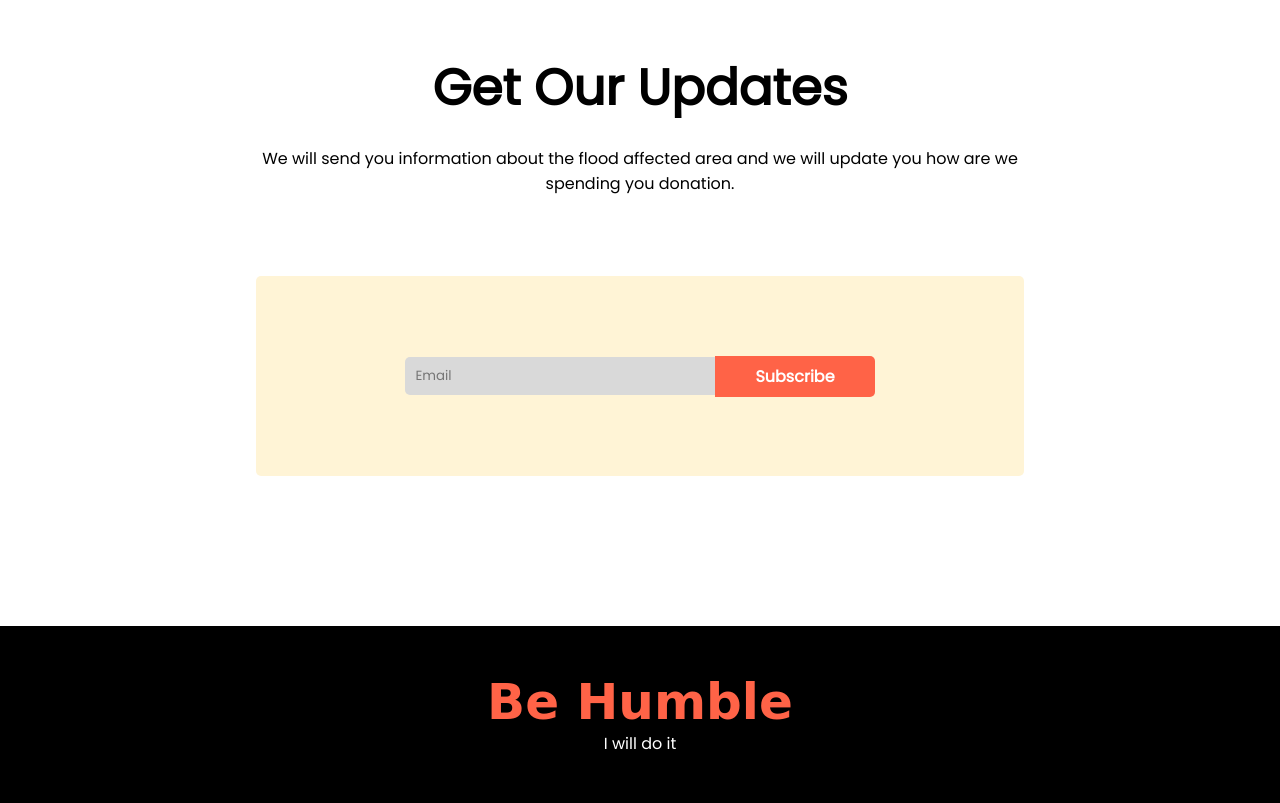
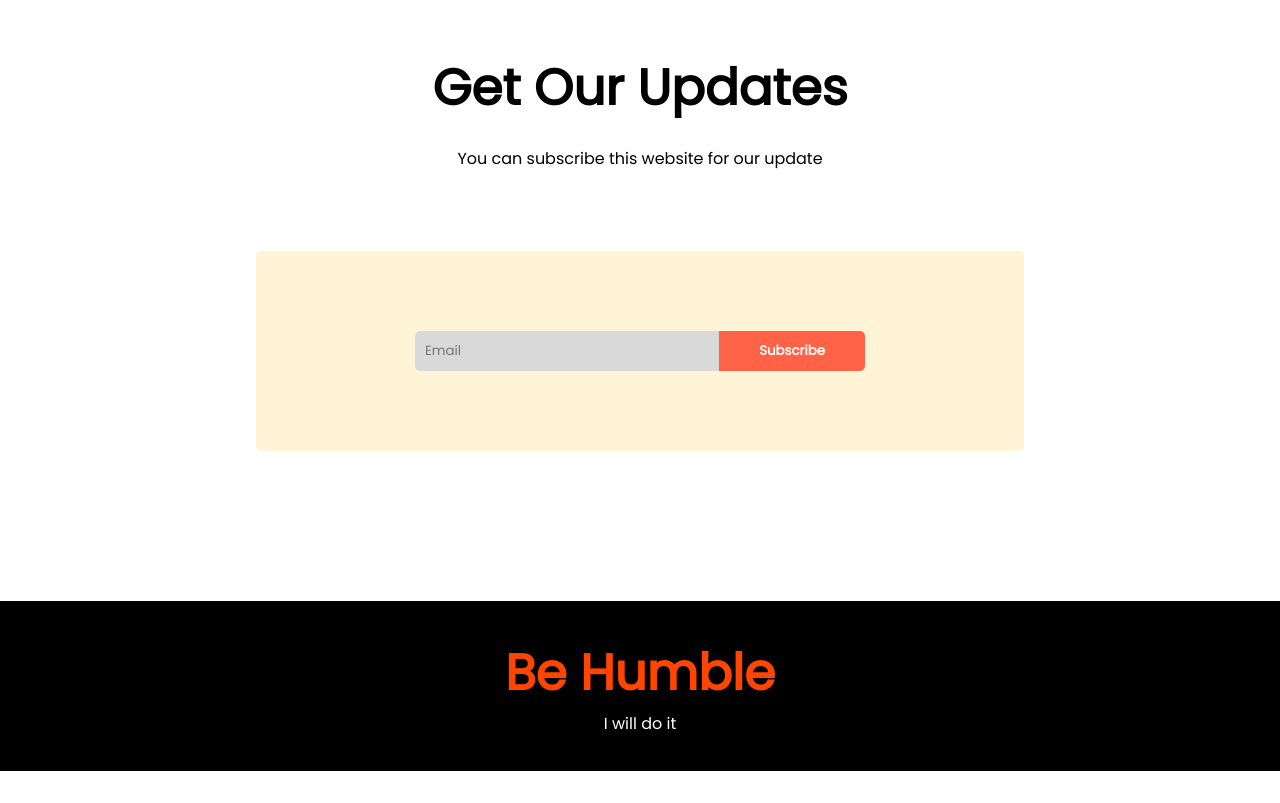
Before and after one commit to YtoSRF/donate-today, a plain HTML site: page index.html in a window 1280 px wide. Shown: the part 3100-3903 px from the top of the page. After the commit the page ends 3871 px from the top, so only its background shows below. Drawn offline with Linux system fonts and the light colour scheme.

Commit message:
complete

```diff
--- a/index.html
+++ b/index.html
@@ -123,15 +123,15 @@
       <div class="heading-text">
         <h2>Get Our Updates</h2>
         <p>
-          We will send you information about the flood affected area and we will
-          update you how are we spending you donation.
+          You can subscribe this website for our update
         </p>
       </div>
-      <div class="subscribe-box">
+      <div class="subscribe">
         <form action="">
-          <input class="designed-input" placeholder="Email" type="text" />
+          <input class="email-box" placeholder="Email" type="text" />
+          <input class="submit-button" type="button" value="Subscribe">
         </form>
-        <a class="subscribe-btn" href="">Subscribe</a>
+        <!-- <a class="subscribe-btn" href="">Subscribe</a> -->
       </div>
     </section>
   </body>
--- a/style.css
+++ b/style.css
@@ -106,7 +106,7 @@ hr{
 }
 .half-width{
     width: 40%;
-    padding-left: 5%;
+    padding-left: 8%;
 }
 .half-width img{
     width: 85%;
@@ -129,7 +129,7 @@ hr{
     .bonus-sec{
         margin-bottom: 150px;
     }
-    .subscribe-box{
+    .subscribe{
         display: flex;
         justify-content: center;
         align-items: center;
@@ -141,16 +141,17 @@ hr{
         margin-top: 60px;
         margin-bottom: 150px;
     }
-    .subscribe-btn{
-        text-decoration: none;
+    .submit-button{
         background-color: tomato;
-        padding: 8px 40px;
+        padding: 10px 40px;
+        border: 0;
+        margin-left: -10px;
         border-radius:0 5px 5px 0;
         color: white;    font-weight: 700;
     }
-    .designed-input{
+    .email-box{
         width: 300px;
-        height: 38px;
+        height: 40px;
         padding-left: 10px;
         outline: 0;
         border: 0;
@@ -162,13 +163,12 @@ hr{
         flex-direction: column;
         justify-content: center;
         align-items: center;
-        height: 177px;
+        height: 170px;
         background-color: black;
 
     }
-    .footer-text{
-        font-family: 'Tangerine', cursive;
-        color: tomato;
+    footer h1{
+        color: orangered;
         font-size: 50px;
         font-weight: 700;
         text-align: center;
```
